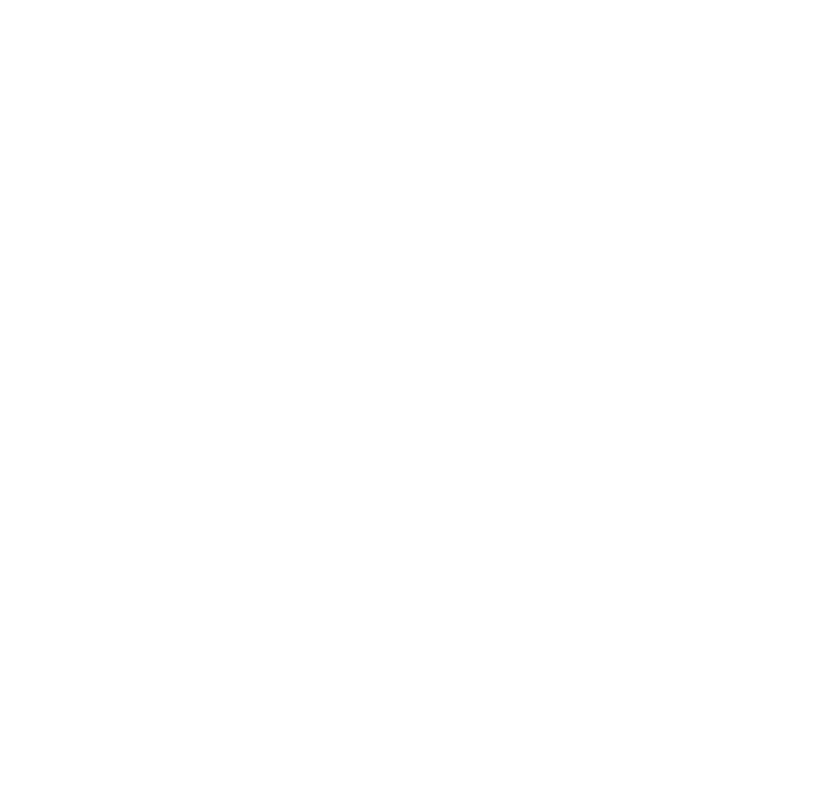
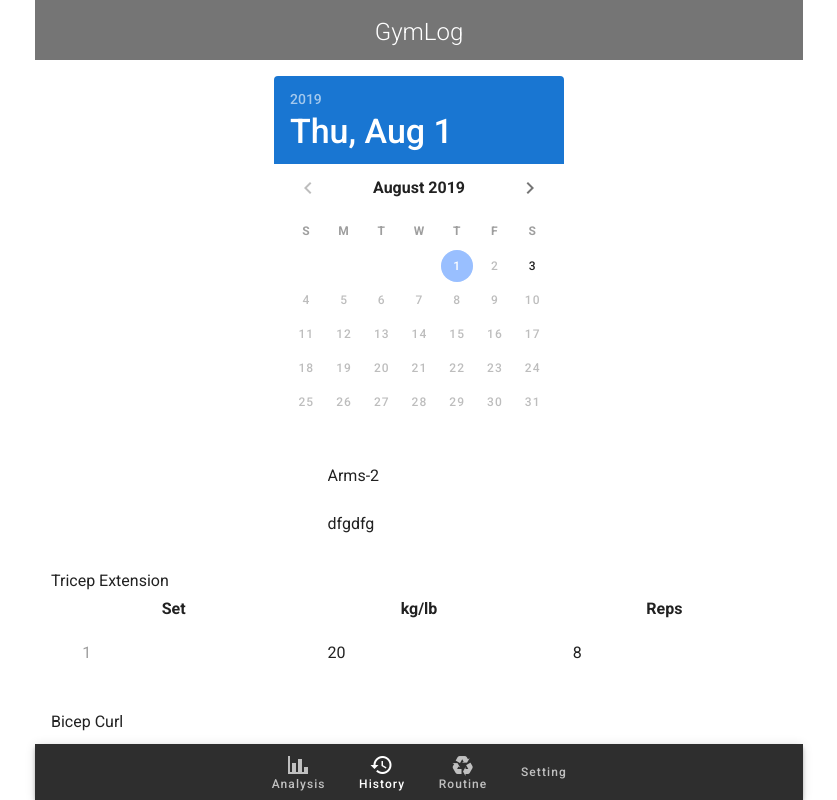
Before and after one commit to nighostchris/gymlog, a Vue app in the folder client/: page /history in a window 1280 px wide. Shown: the whole page, without its empty margins (221-1058 px from the left). Built offline with nearby package versions, Linux system fonts and the light colour scheme.

Commit message:
Draft prototype about what to display and how in history component

```diff
--- a/client/src/router.js
+++ b/client/src/router.js
@@ -2,6 +2,7 @@
 import Router from 'vue-router';
 import RegisterBox from './components/RegisterBox.vue';
 import Dashboard from './views/Dashboard.vue';
+import History from './views/History.vue';
 
 Vue.use(Router);
 
@@ -15,6 +16,11 @@
       component: Dashboard,
     },
     {
+      path: '/history',
+      name: 'history',
+      component: History,
+    },
+    {
       path: '/test',
       name: 'test',
       component: RegisterBox,
--- a/client/src/views/About.vue
+++ /dev/null
@@ -1,5 +0,0 @@
-<template>
-  <div class="about">
-    <h1>This is an about page</h1>
-  </div>
-</template>
--- a/client/src/views/Dashboard.vue
+++ b/client/src/views/Dashboard.vue
@@ -30,19 +30,24 @@
         <v-bottom-navigation
           dark
           fixed
-          v-model="bottomController"
+          :value="2"
         >
-          <v-btn value="analysis">
+          <v-btn>
             <span>Analysis</span>
             <v-icon>mdi-chart-bar</v-icon>
           </v-btn>
 
-          <v-btn value="routine">
+          <v-btn to="/history">
+            <span>History</span>
+            <v-icon>mdi-history</v-icon>
+          </v-btn>
+
+          <v-btn>
             <span>Routine</span>
             <v-icon>mdi-recycle</v-icon>
           </v-btn>
 
-          <v-btn value="setting">
+          <v-btn>
             <span>Setting</span>
             <v-icon>mdi-settings</v-icon>
           </v-btn>
--- /dev/null
+++ b/client/src/views/History.vue
@@ -0,0 +1,206 @@
+<template>
+  <v-container fluid fill-height pa-0>
+    <v-layout column>
+      <header-bar />
+      <v-layout column class="middle-content">
+        <v-layout justify-center style="max-height: 400px">
+          <v-date-picker
+            class="mt-4"
+            v-model="date"
+            min="2019-08-01"
+            :allowed-dates="allowedDates"
+          ></v-date-picker>
+        </v-layout>
+
+        <v-layout column style="padding: 0 16px">
+          <v-text-field
+            solo
+            flat
+            hide-details
+            v-model="routine.name"
+            class="routine-name"
+          >
+          </v-text-field>
+          <v-text-field
+            solo
+            flat
+            hide-details
+            v-model="routine.remark"
+            class="routine-remarks"
+          >
+          </v-text-field>
+        </v-layout>
+        <v-list>
+          <v-list-item
+            v-for="(set, index) in routine.sets"
+            :key="'exer-' + index"
+          >
+            <v-list-item-content v-if="routine.sets.length > 0" class="set-list">
+              <p class="exercise-title">
+                {{ routine.exercise[index] }}
+              </p>
+              <v-list>
+                <v-layout class="one-set">
+                  <v-layout column align-center class="first-column">
+                    <p style="font-weight: bold">Set</p>
+                    <v-list-item
+                      v-for="(s, i) in set"
+                      :key="i"
+                      class="set-item"
+                    >
+                      <v-text-field
+                        solo
+                        flat
+                        disabled
+                        hide-details
+                        v-model="s.set"
+                      >
+                      </v-text-field>
+                    </v-list-item>
+                  </v-layout>
+                  <v-layout column align-center>
+                    <p style="font-weight: bold">kg/lb</p>
+                    <v-list-item
+                      v-for="(s, i) in set"
+                      :key="i"
+                      class="set-item"
+                    >
+                      <v-text-field
+                        solo
+                        flat
+                        hide-details
+                        v-model="s.weight"
+                      >
+                      </v-text-field>
+                    </v-list-item>
+                  </v-layout>
+                  <v-layout column align-center>
+                    <p style="font-weight: bold">Reps</p>
+                    <v-list-item
+                      v-for="(s, i) in set"
+                      :key="i"
+                      class="set-item"
+                    >
+                      <v-text-field
+                        solo
+                        flat
+                        hide-details
+                        v-model="s.reps"
+                      >
+                      </v-text-field>
+                    </v-list-item>
+                  </v-layout>
+                </v-layout>
+              </v-list>
+            </v-list-item-content>
+          </v-list-item>
+        </v-list>
+      </v-layout>
+      <v-layout justify-center>
+        <v-bottom-navigation
+          dark
+          fixed
+          :value="1"
+        >
+          <v-btn>
+            <span>Analysis</span>
+            <v-icon>mdi-chart-bar</v-icon>
+          </v-btn>
+
+          <v-btn>
+            <span>History</span>
+            <v-icon>mdi-history</v-icon>
+          </v-btn>
+
+          <v-btn to="/">
+            <span>Routine</span>
+            <v-icon>mdi-recycle</v-icon>
+          </v-btn>
+
+          <v-btn>
+            <span>Setting</span>
+            <v-icon>mdi-settings</v-icon>
+          </v-btn>
+        </v-bottom-navigation>
+      </v-layout>
+    </v-layout>
+  </v-container>
+</template>
+
+<script>
+import HeaderBar from '../components/HeaderBar.vue';
+
+export default {
+  components: {
+    'header-bar': HeaderBar,
+  },
+  data() {
+    return {
+      date: new Date().toISOString().substr(0, 10),
+      workoutDates: ['2019-08-01', '2019-08-03'],
+      routine: {
+        name: 'Arms-2',
+        remark: 'dfgdfg',
+        exercise: ['Tricep Extension', 'Bicep Curl'],
+        sets: [
+          [
+            {
+              set: 1,
+              weight: 20,
+              reps: 8,
+            },
+          ],
+          [
+            {
+              set: 1,
+              weight: 20,
+              reps: 8,
+            },
+          ],
+        ],
+      },
+    };
+  },
+  methods: {
+    allowedDates(val) {
+      return this.workoutDates.indexOf(val) !== -1;
+    },
+  },
+};
+</script>
+
+<style scoped>
+@media only screen and (min-width: 500px) {
+  .container--fluid {
+    width: 60%;
+    position: absolute;
+    left: 20%;
+  }
+
+  .v-bottom-navigation--fixed {
+    left: auto !important;
+    width: 60% !important;
+  }
+
+  .routine-layout {
+    max-height: 150px !important;
+  }
+}
+
+.middle-content {
+  top: 60px;
+  width: 100%;
+  overflow: scroll;
+  position: absolute;
+  align-items: center;
+  height: calc(100% - 118px);
+}
+
+>>> .v-picker {
+  height: 380px;
+}
+
+>>> .v-picker__body {
+  max-height: 280px;
+}
+</style>
```
Also changed, not shown: client/src/views/Home.vue (deleted, +0 -13 lines).
